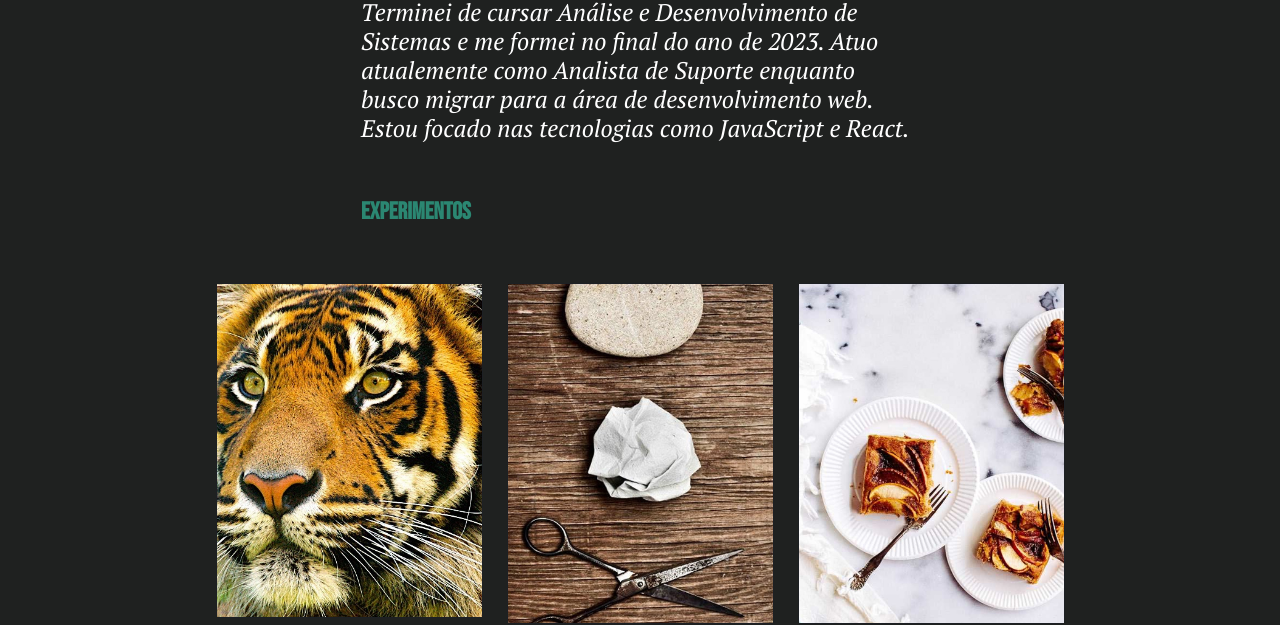
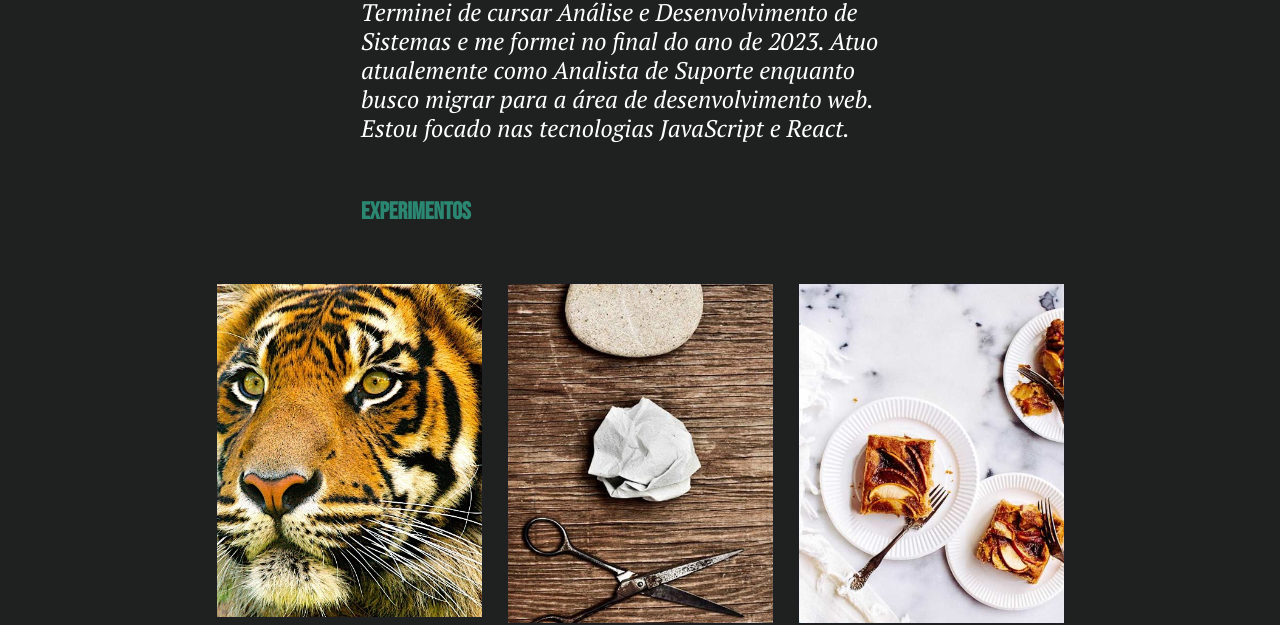
Before and after one commit to moraesz/web, a plain HTML site: page index.html in a window 1280 px wide. Shown: the part 183-808 px from the top of the page. Drawn offline with nearby package versions, Linux system fonts and the light colour scheme.

Commit message:
main page

```diff
--- a/index.html
+++ b/index.html
@@ -15,8 +15,6 @@
 </head>
 
 <body>
-
-
     <!-- main container -->
     <div class="container col-11">
         <!-- navbar -->
@@ -48,7 +46,7 @@
             <div class="col-md-6">
                 <h1 id="home">Olá, me chamo Vinícius.</h1>
                 <p class="h4" style="font-family: 'PT Serif', serif; font-style: italic;">Terminei de cursar Análise e
-                    Desenvolvimento de Sistemas e me formei no final do ano de 2023. Atuo atualemente como Analista de Suporte enquanto busco migrar para a área de desenvolvimento web. Estou focado nas tecnologias como JavaScript e React.</p>
+                    Desenvolvimento de Sistemas e me formei no final do ano de 2023. Atuo atualemente como Analista de Suporte enquanto busco migrar para a área de desenvolvimento web. Estou focado nas tecnologias JavaScript e React.</p>
             </div>
         </div>
 
```
